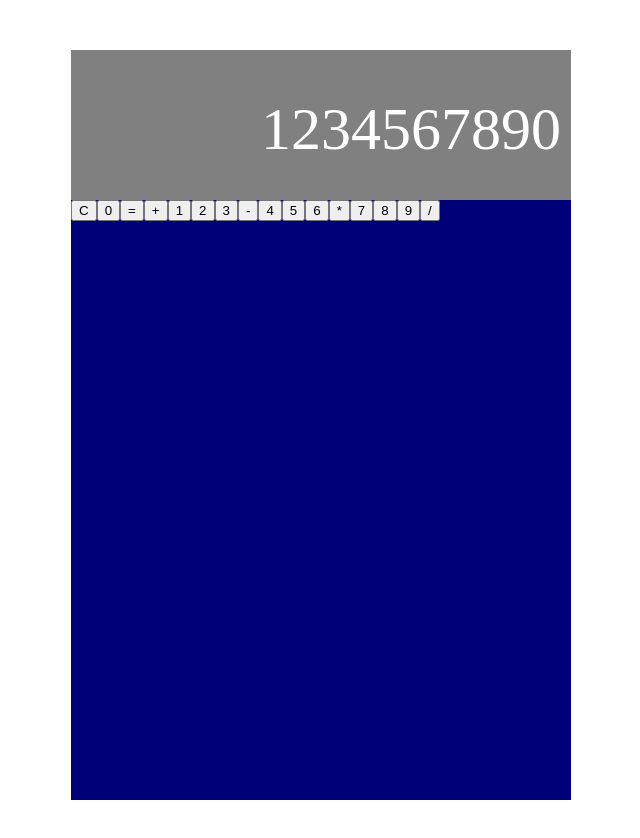
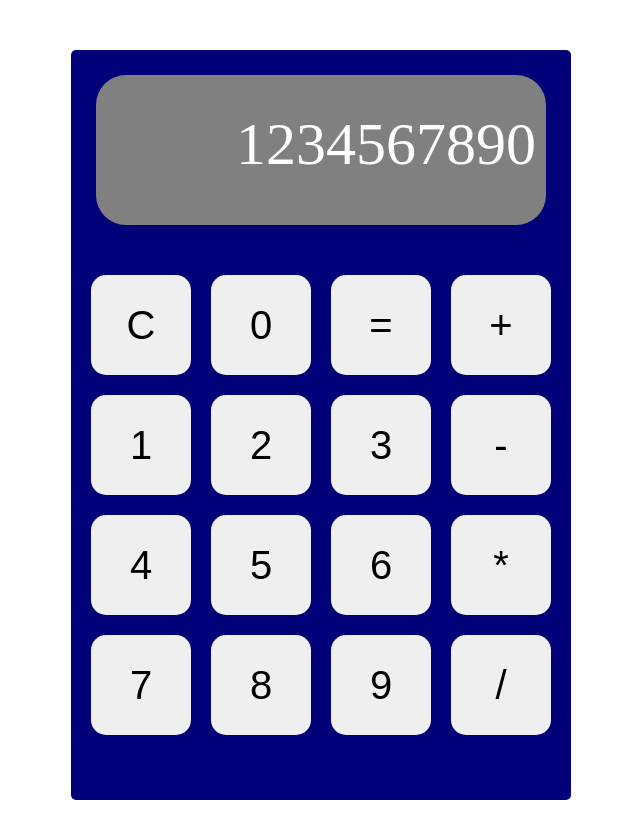
Before and after one commit to Nargroth108/calculator, a plain HTML site: page index.html in a window 1280 px wide. Shown: the whole page, without its empty margins (319-959 px from the left). Drawn offline with Linux system fonts and the light colour scheme.

Commit message:
Finish the layout of the calculator
Wrap the buttons using flex.
Round the corners of the display and buttons.
Set some margins and paddings so everything can be in a nice place.

```diff
--- a/style.css
+++ b/style.css
@@ -1,21 +1,38 @@
 .container {
+    box-sizing: border-box;
     width: 500px;
     height: 750px;
     margin: 50px auto;
     background-color: rgb(0, 0, 120);
+    padding-top: 25px;
+    border-radius: 5px;
 }
 
 .calculator-display {
+    margin: 0 25px;
     box-sizing: border-box;
     background-color: grey;
     color: white;
     height: 150px;
     font-size: 60px;
     text-align: right;
-    padding: 45px 10px;
+    padding: 35px 10px;
+    border-radius: 30px;
 }
 
 .btn-container {
+    box-sizing: border-box;
+    padding: 40px 10px;
     display: flex;
+    flex-wrap: wrap;
+}
 
+button {
+    box-sizing: border-box;
+    margin: 10px 10px;
+    height: 100px;
+    aspect-ratio: 1;
+    font-size: 40px;
+    border-radius: 15px;
+    border: 0px black;
 }
```
